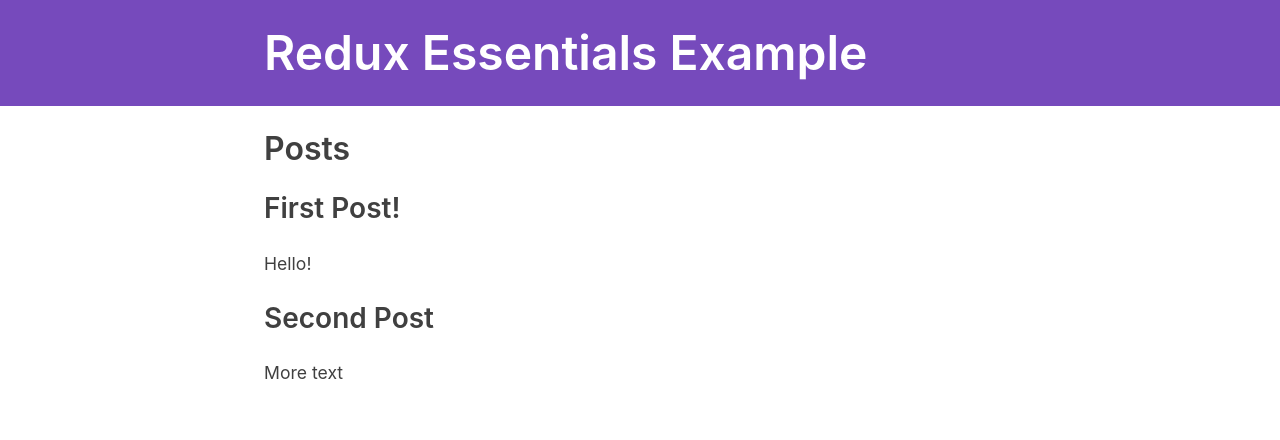
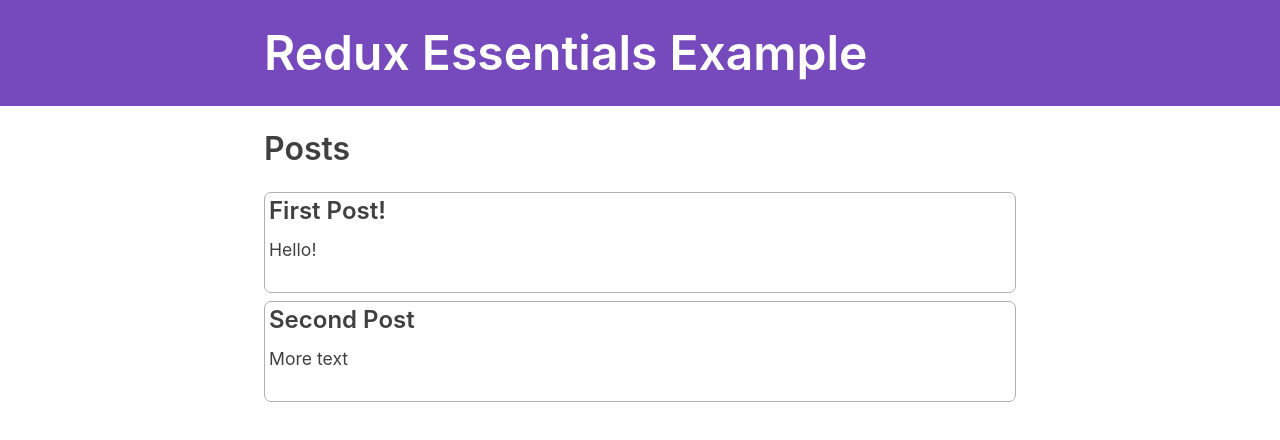
Before and after one commit to jsantia85/redux-tutorial-part-3, a React (Create React App) app: page / in a window 1280 px wide. Shown: the top 440 px of the page. Built offline with nearby package versions, Linux system fonts and the light colour scheme; what @mswjs/data, mock-socket, txtgen would draw is missing.

Commit message:
fix bug in PostsList.js

```diff
--- a/src/features/posts/PostsList.js
+++ b/src/features/posts/PostsList.js
@@ -7,7 +7,7 @@
 
   // this constant is maping through the posts in the store and creating the template for what the posts will include
   const renderedPosts = posts.map(post => (
-    <article className='post-exerpt' key={post.id}>
+    <article className='post-excerpt' key={post.id}>
       <h3>{post.title}</h3>
       <p className='post-content'>{post.content.substring(0,100)}</p>
     </article>
```
